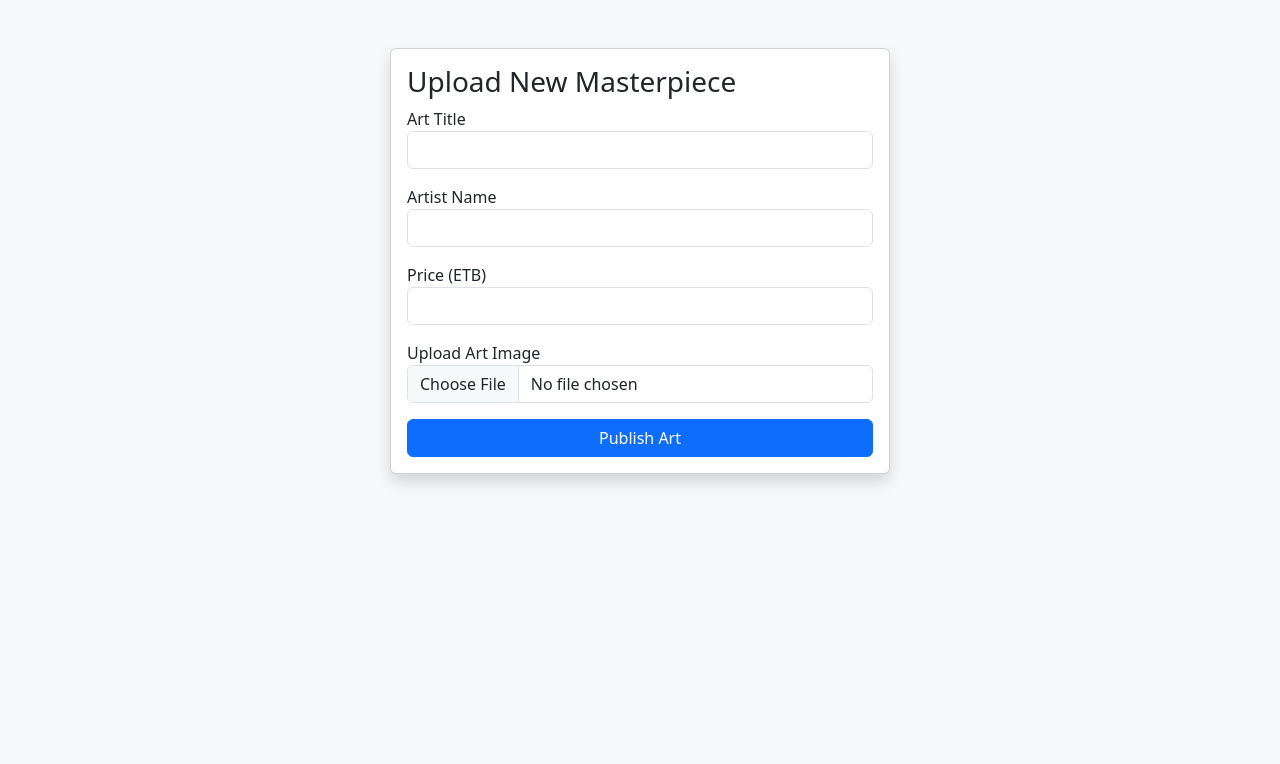
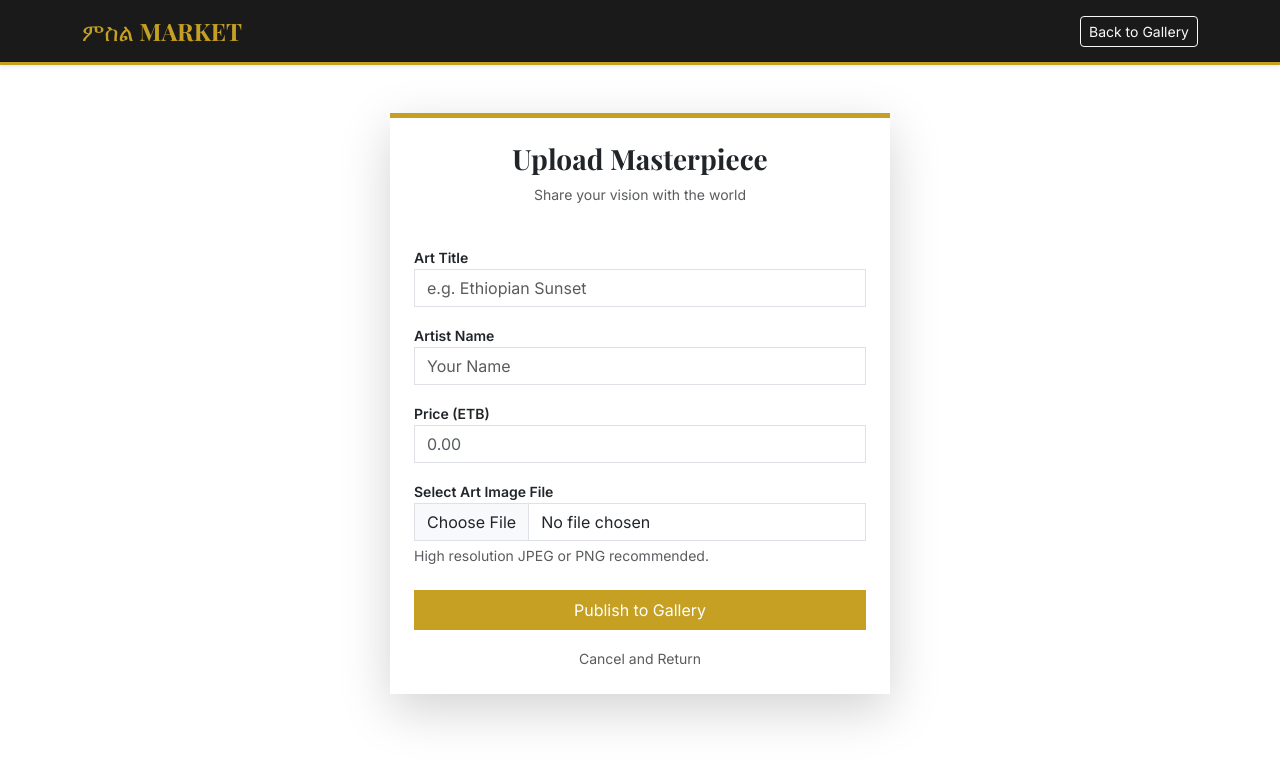
Before and after one commit to azebel1727/Misel_Market, a Django app: page /upload/ in a window 1280 px wide. Shown: the top 764 px of the page. Run offline with Django 5.2, Linux system fonts and the light colour scheme; some libraries are stand-ins or nearby versions.

Commit message:
CR#009: Standardized Upload Page UI and finalized Premium Gallery theme

```diff
--- a/src/templates/upload.html
+++ b/src/templates/upload.html
@@ -1,32 +1,56 @@
-<!DOCTYPE html>
-<html>
-<head>
-    <title>Misel Market - Upload Art</title>
-    <link rel="stylesheet" href="https://cdn.jsdelivr.net/npm/bootstrap@5.3.0/dist/css/bootstrap.min.css">
-</head>
-<body class="bg-light">
-    <div class="container mt-5">
-        <div class="card mx-auto shadow" style="max-width: 500px;">
-            <div class="card-body">
-                <h3>Upload New Masterpiece</h3>
-<form method="POST" enctype="multipart/form-data"> <!-- REQUIRED FOR FILES -->
-    {% csrf_token %}
-    <label>Art Title</label>
-    <input type="text" name="title" class="form-control mb-3" required>
+{% extends 'base.html' %}
+{% block content %}
 
-    <label>Artist Name</label>
-    <input type="text" name="artist" class="form-control mb-3" required>
-
-    <label>Price (ETB)</label>
-    <input type="number" name="price" class="form-control mb-3" required>
-
-    <label>Upload Art Image</label>
-    <input type="file" name="image_file" class="form-control mb-3" accept="image/*" required>
-
-    <button type="submit" class="btn btn-primary w-100">Publish Art</button>
-</form>
-            </div>
+<!-- Navigation Bar -->
+<nav class="navbar navbar-expand-lg navbar-dark mb-5 shadow-sm">
+    <div class="container">
+        <a class="navbar-brand" href="{% url 'dashboard' %}">ምስል MARKET</a>
+        <div>
+            <a href="{% url 'dashboard' %}" class="btn btn-outline-light btn-sm">Back to Gallery</a>
         </div>
     </div>
-</body>
-</html>
+</nav>
+
+<div class="container d-flex align-items-center justify-content-center" style="min-height: 70vh;">
+    <div class="card login-card p-4 shadow-lg" style="width: 100%; max-width: 500px;">
+        <div class="text-center mb-4">
+            <h2 class="h3">Upload Masterpiece</h2>
+            <p class="text-muted small">Share your vision with the world</p>
+        </div>
+
+        <!-- enctype is critical for file uploads in SCM configuration -->
+        <form method="POST" enctype="multipart/form-data">
+            {% csrf_token %}
+
+            <div class="mb-3">
+                <label class="small fw-bold">Art Title</label>
+                <input type="text" name="title" class="form-control rounded-0" placeholder="e.g. Ethiopian Sunset" required>
+            </div>
+
+            <div class="mb-3">
+                <label class="small fw-bold">Artist Name</label>
+                <input type="text" name="artist" class="form-control rounded-0" placeholder="Your Name" required>
+            </div>
+
+            <div class="row mb-3">
+                <div class="col">
+                    <label class="small fw-bold">Price (ETB)</label>
+                    <input type="number" name="price" class="form-control rounded-0" placeholder="0.00" required>
+                </div>
+            </div>
+
+            <div class="mb-4">
+                <label class="small fw-bold">Select Art Image File</label>
+                <input type="file" name="image_file" class="form-control rounded-0" accept="image/*" required>
+                <div class="form-text small">High resolution JPEG or PNG recommended.</div>
+            </div>
+
+            <button type="submit" class="btn btn-gold w-100 rounded-0 py-2">Publish to Gallery</button>
+            <div class="text-center mt-3">
+                <a href="{% url 'dashboard' %}" class="text-muted small text-decoration-none">Cancel and Return</a>
+            </div>
+        </form>
+    </div>
+</div>
+
+{% endblock %}
```
Also changed, not shown: db.sqlite3.
